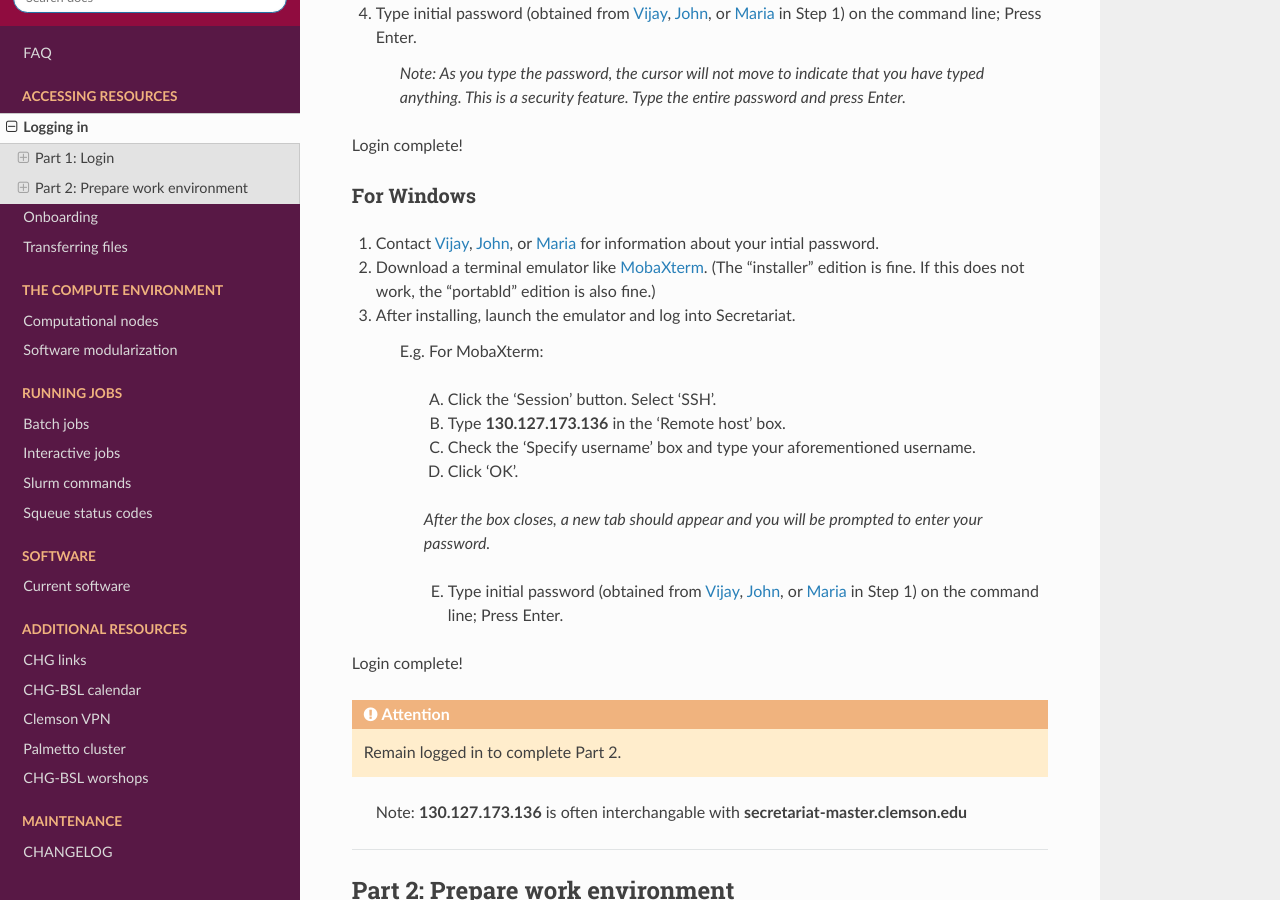
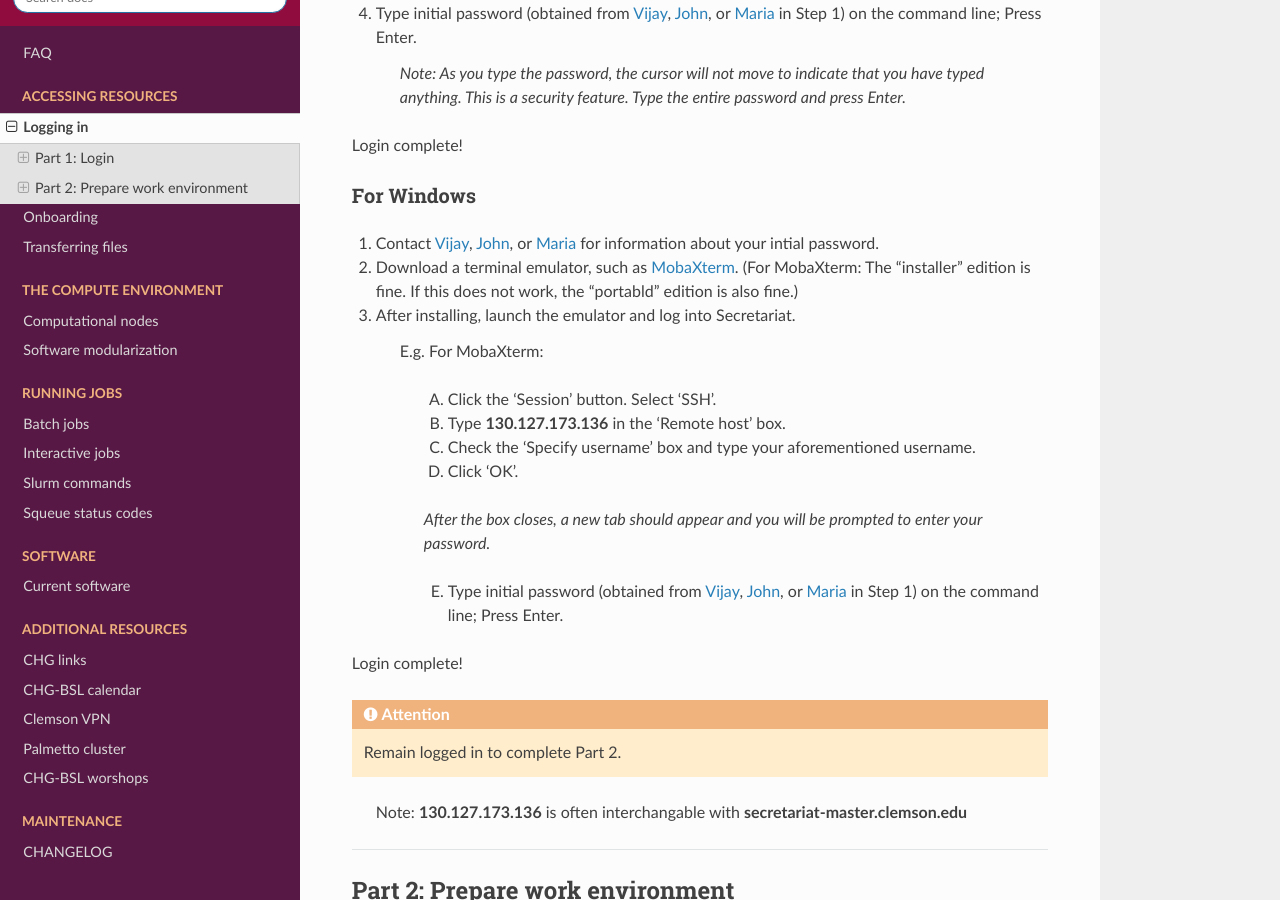
Before and after one commit to amalgamaria/secretariat, a Sphinx documentation site: the page built from docs/access/login.rst, in a window 1280 px wide and 900 px high, scrolled down 631 px. Built offline with Sphinx 7.4.7 and the Read the Docs theme 2.0.0, drawn with Linux system fonts in a browser that asks for light colours; pages that are not in the unit, such as notebooks, are missing from menus.

Commit message:
Rephrase about MobaXterm

```diff
--- a/docs/access/login.rst
+++ b/docs/access/login.rst
@@ -32,7 +32,7 @@ For Windows
 -----------
 
 1. Contact `Vijay`_, `John`_, or `Maria`_ for information about your intial password.
-2. Download a terminal emulator like `MobaXterm`_. (The "installer" edition is fine. If this does not work, the "portabld" edition is also fine.)
+2. Download a terminal emulator, such as `MobaXterm`_. (For MobaXterm: The "installer" edition is fine. If this does not work, the "portabld" edition is also fine.)
 3. After installing, launch the emulator and log into Secretariat.
 
 	E.g. For MobaXterm:
```
